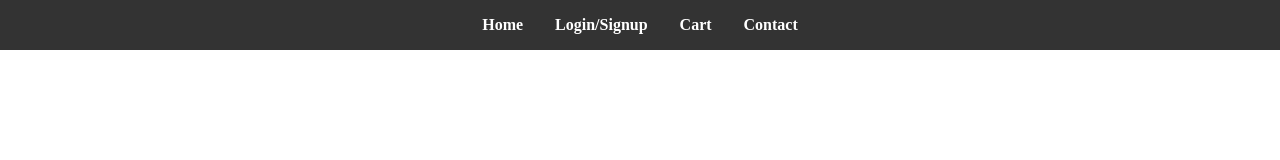
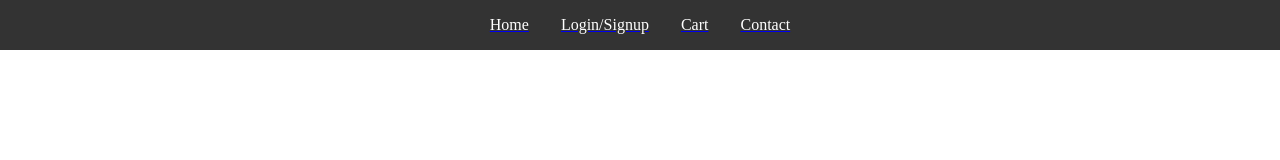
Before and after one commit to ronit044/E-commerce-Web-App, a React (Create React App) app: page / in a window 1280 px wide. Shown: the top 160 px of the page. Built offline with nearby package versions, Linux system fonts and the light colour scheme.

Commit message:
small changes in navbar

```diff
--- a/public/index.html
+++ b/public/index.html
@@ -2,7 +2,6 @@
 <html lang="en">
   <head>
     <meta charset="utf-8" />
-
   </head>
   <body>
         <div id="root"></div>
--- a/src/frontend/Navbar/Navbar.css
+++ b/src/frontend/Navbar/Navbar.css
@@ -2,7 +2,7 @@
 *{
     margin: 0 0 0;
 }
-ul, li, a {
+ul, li {
     margin: 0;
     padding: 0;
     list-style: none;
@@ -24,6 +24,8 @@ ul, li, a {
   /* Style the navigation items */
   .nav-item {
     margin: 0 1rem;
+    color: #fff;
+
   }
 
   /* Style the navigation links */
--- a/src/frontend/Navbar/Navbar.jsx
+++ b/src/frontend/Navbar/Navbar.jsx
@@ -1,14 +1,14 @@
 import React from 'react';
 import './Navbar.css'; // Import the CSS file
-
+import { Link } from 'react-router-dom';
 function Navbar() {
   return (
     <nav className="navbar">
       <ul className="nav-list">
-        <li className="nav-item"><a href="#" className="nav-link">Home</a></li>
-        <li className="nav-item"><a href="#" className="nav-link">Login/Signup</a></li>
-        <li className="nav-item"><a href="#" className="nav-link">Cart</a></li>
-        <li className="nav-item"><a href="#" className="nav-link">Contact</a></li>
+        <Link to="/"><li className="nav-item">Home</li></Link>
+        <Link to="/Login"><li className="nav-item">Login/Signup</li></Link>
+        <Link to="/Cart"><li className="nav-item">Cart</li></Link>
+        <Link to="/Contact"><li className="nav-item">Contact</li></Link>
       </ul>
     </nav>
   );
```
Also changed, not shown: 1 other file (tests, documents, lock files or other folders).
